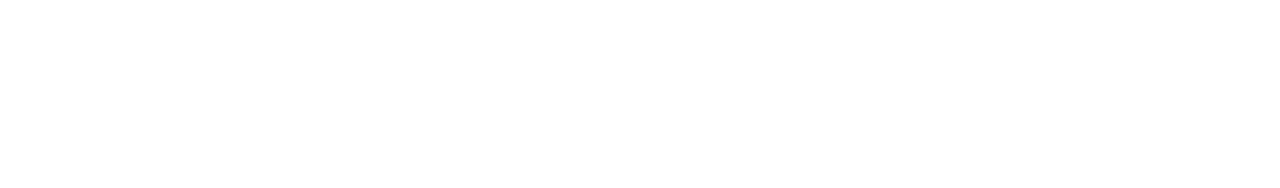
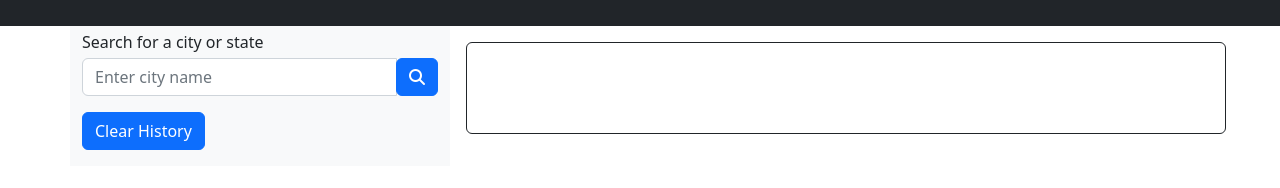
Before and after one commit to IAMFALZIII/Weather-Dashboard, a plain HTML site: page index.html in a window 1280 px wide. Drawn offline with nearby package versions, Linux system fonts and the light colour scheme.

Commit message:
Finished HTML

```diff
--- a/index.html
+++ b/index.html
@@ -4,9 +4,66 @@
     <meta charset="UTF-8">
     <meta http-equiv="X-UA-Compatible" content="IE=edge">
     <meta name="viewport" content="width=device-width, initial-scale=1.0">
+<!-- CSS only -->
+<link href="https://cdn.jsdelivr.net/npm/bootstrap@5.2.0-beta1/dist/css/bootstrap.min.css" rel="stylesheet" integrity="sha384-0evHe/X+R7YkIZDRvuzKMRqM+OrBnVFBL6DOitfPri4tjfHxaWutUpFmBp4vmVor" crossorigin="anonymous">
+<link rel="stylesheet" href="https://cdnjs.cloudflare.com/ajax/libs/font-awesome/6.1.1/css/all.min.css" integrity="sha512-KfkfwYDsLkIlwQp6LFnl8zNdLGxu9YAA1QvwINks4PhcElQSvqcyVLLD9aMhXd13uQjoXtEKNosOWaZqXgel0g==" crossorigin="anonymous" referrerpolicy="no-referrer" />
+<link rel="stylesheet" href="./assets/css/style.css">
     <title>Weather Dashboard</title>
 </head>
 <body>
+    <nav class="navbar navbar-dark bg-dark"><span class="navbar-brand mb-0 h1 w-100 text center"></span></nav>
+    <div class="container">
+        <div class="row">
+            <div class="col-4 bg-light">
+                <p class="search-header my-1">Search for a city or state</p>
+                <div class="input-group mb-3">
+                <input id="city-input" type="text" class="form-control" placeholder="Enter city name" aria-label="Enter city name">
+                <div class="input-group-append">
+                <button class="btn btn-primary" type="button" id="search-buttom"><i class="fas fa-search"></i></button>
+                </div>
+            </div>
+        <button class="btn btn-primary mb-3" type="button" id="clear-history">Clear History</button>
+        <form id="history"></form>
+    </div>
+    <div class="col-8">
+        <div class="row mr-0">
+            <div class="col-12 border border-dark m-3 rounded">
+                <div class="row">
+                    <div class="col-12">
+                        <span id="city-name" class="city-name align-middle"></span>
+                        <img id="current-pic" src="placeholder" alt="">
+                    </div>
+                </div>
+                <div class="row">
+                    <div class="col-12">
+                        <p id="temperature"></p>
+                    </div>
+                </div>
+                <div class="row">
+                    <div class="col-12">
+                    <p id="humidity"></p>
+                </div>
+            </div>
+            <div class="row">
+                <div class="col-12">
+                    <p id="wind-speed"></p>
+                </div>
+            </div>
+            <div class="row">
+                <div class="col-12 d-flex">
+                    <p id="UV-index"></p>
+                </div>
+            </div>
+        </div>
+    </div>
+    <div class="row">
+        <div class="col forecar bg-primary text-white ml-3 mb-3 rounded"></div>
+        <div class="col forecar bg-primary text-white ml-3 mb-3 rounded"></div>
+        <div class="col forecar bg-primary text-white ml-3 mb-3 rounded"></div>
+        <div class="col forecar bg-primary text-white ml-3 mb-3 rounded"></div>
+        <div class="col forecar bg-primary text-white ml-3 mb-3 rounded"></div>
+    </div>
 
+    <script src="./assets/js/script.js"></script>
 </body>
 </html>
```
